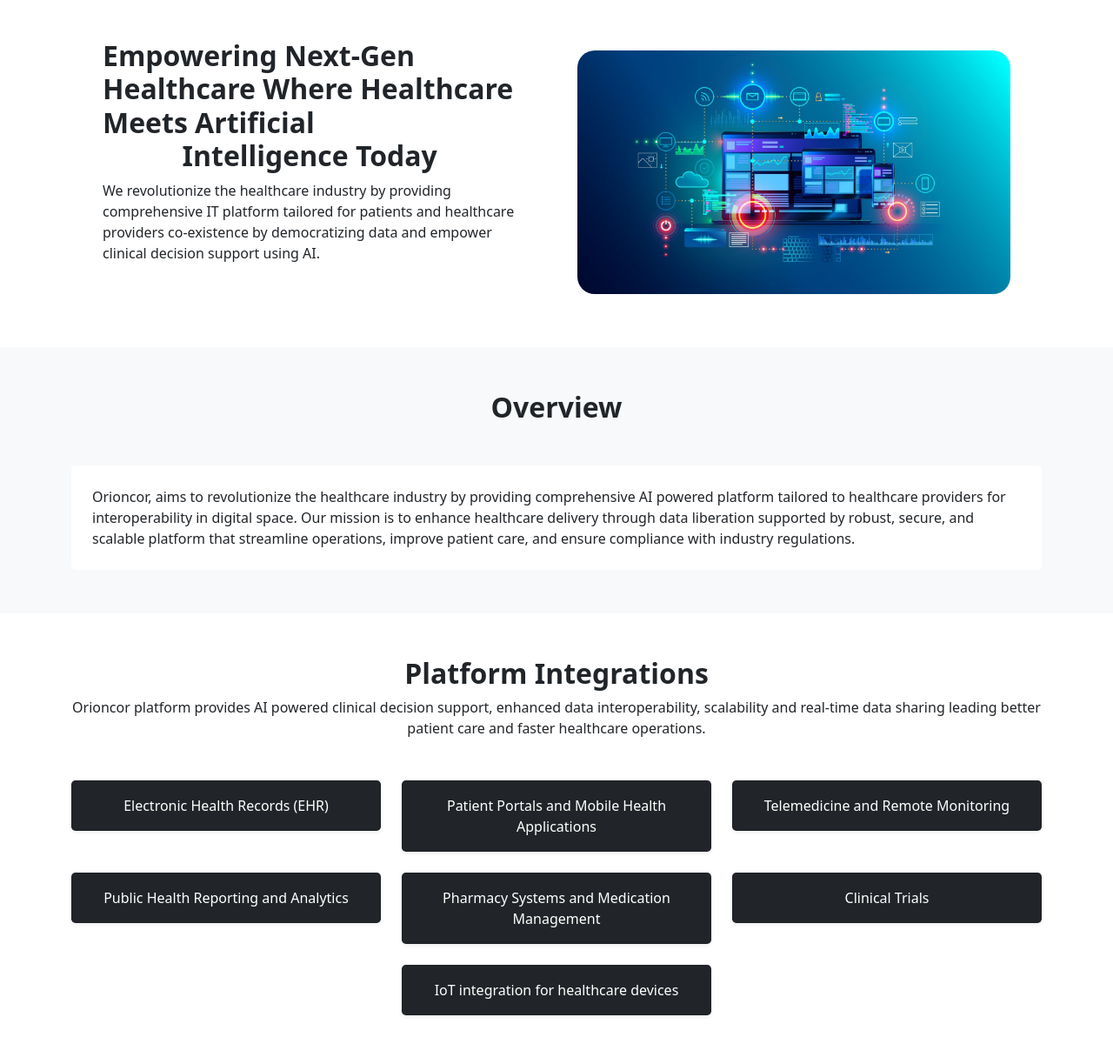
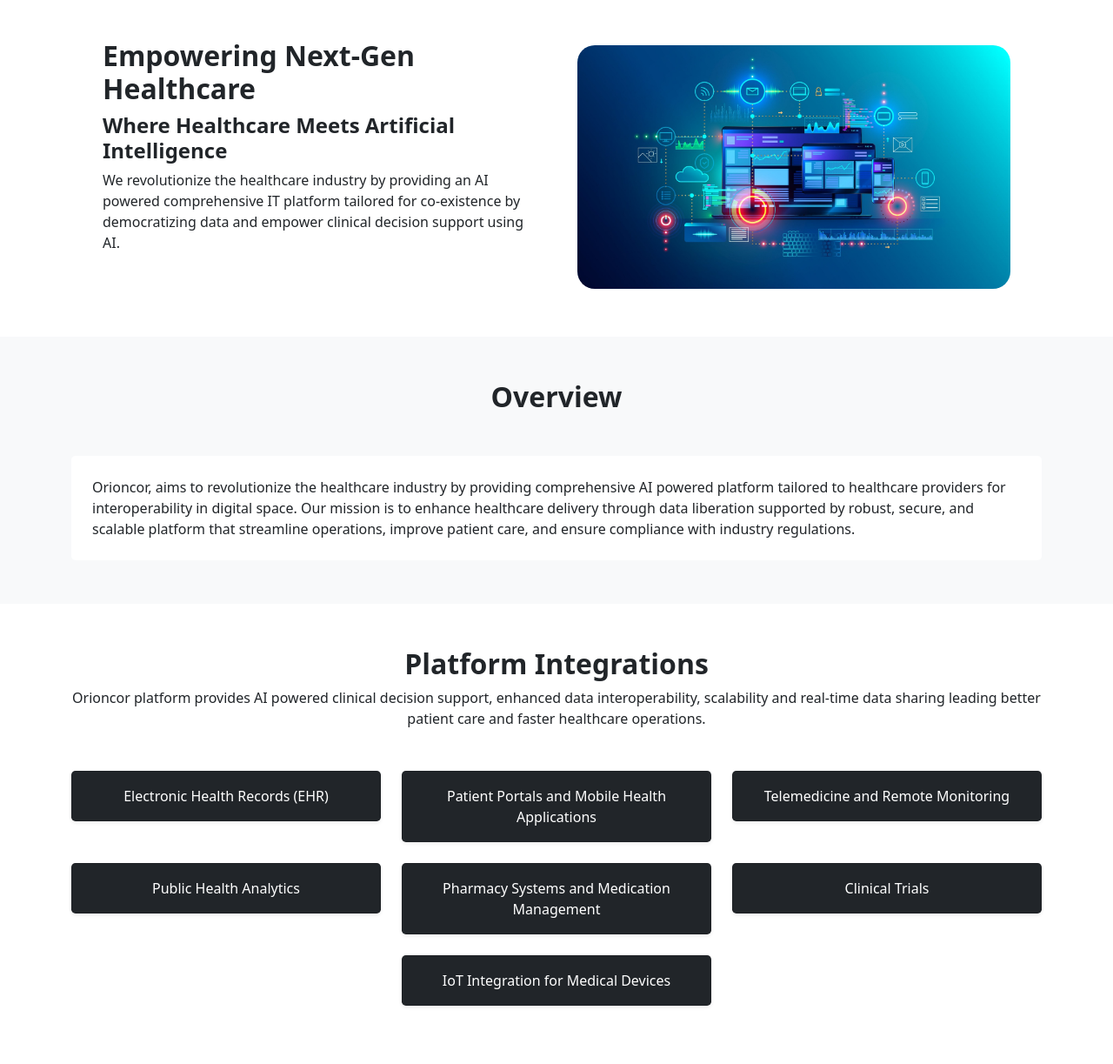
Before and after one commit to OrioncorTechnology/Website, a plain HTML site: page index.html in a window 1280 px wide. Shown: the part 197-1420 px from the top of the page at 87% size. Drawn offline with nearby package versions, Linux system fonts and the light colour scheme.

Commit message:
chore/ updated the contents of the site

```diff
--- a/index.html
+++ b/index.html
@@ -51,11 +51,11 @@
             <div class="container px-5">
                 <div class="row gx-5 align-items-center">
                     <div class="col-lg-6" data-aos="fade-up">
-                        <h2 class="fw-bolder">Empowering Next-Gen Healthcare Where Healthcare Meets Artificial &nbsp;&nbsp;&nbsp;&nbsp;&nbsp;&nbsp;&nbsp;&nbsp;&nbsp;&nbsp;&nbsp;Intelligence Today</h2>
+                        <h2 class="fw-bolder">Empowering Next-Gen Healthcare</h2>
+                        <h4 class="fw-bolder">Where Healthcare Meets Artificial Intelligence</h4>
                         <h3 class="fw-bolder"></h3>
-                        <p class="mb-5">We revolutionize the healthcare industry by providing comprehensive IT
-                            platform tailored for patients and healthcare providers co-existence by democratizing data
-                            and empower clinical decision support using AI.</p>
+                        <p class="mb-5">We revolutionize the healthcare industry by providing an AI powered comprehensive IT
+                            platform tailored for co-existence by democratizing data and empower clinical decision support using AI.</p>
                     </div>
                     <div class="col-lg-6 text-end" data-aos="fade-up" data-aos-delay="100">
                         <img class="img-fluid"
@@ -120,7 +120,7 @@
                     <div class="col-lg-4">
                         <div class="card mb-4 rounded-3 shadow-sm bg-dark">
                             <div class="card-body text-white">
-                                Public Health Reporting and Analytics
+                                Public Health Analytics
                             </div>
                         </div>
                     </div>
@@ -132,7 +132,7 @@
                         </div>
                         <div class="card mb-4 rounded-3 shadow-sm bg-dark">
                             <div class="card-body text-white">
-                                IoT integration for healthcare devices
+                                IoT Integration for Medical Devices
                             </div>
                         </div>
 
@@ -237,7 +237,7 @@
         <div class="container">
             <div class="row py-3 my-4 border-top">
                 <div class="col-lg-8 text-lg-start text-center mb-lg-0 mb-3">
-                    <span class="text-muted">© 2024 - All rights reserved by Orioncor.</span>
+                    <span class="text-muted">© 2024 - All rights reserved by Orioncor Inc.</span>
                 </div>
                 <div class="col-lg-4">
                     <!-- <ul class="nav float-lg-end float-none justify-content-center">
```
